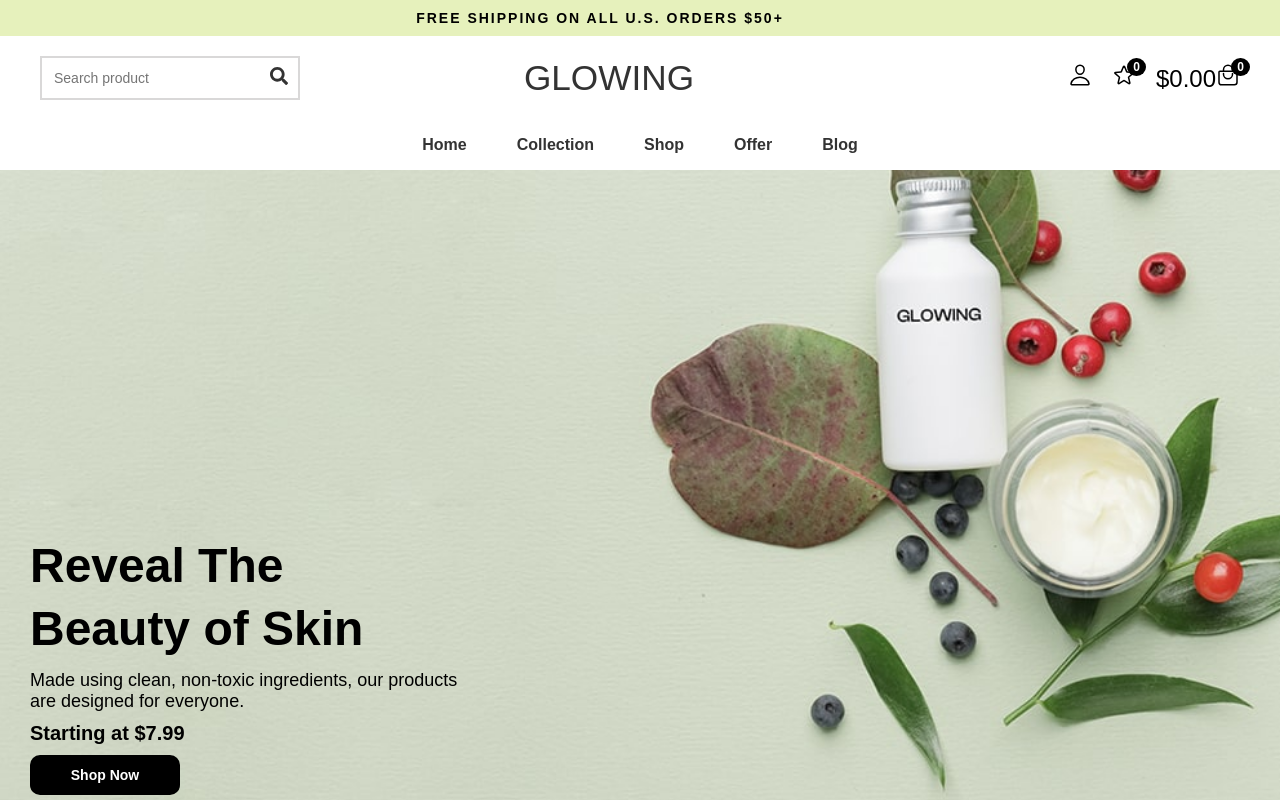
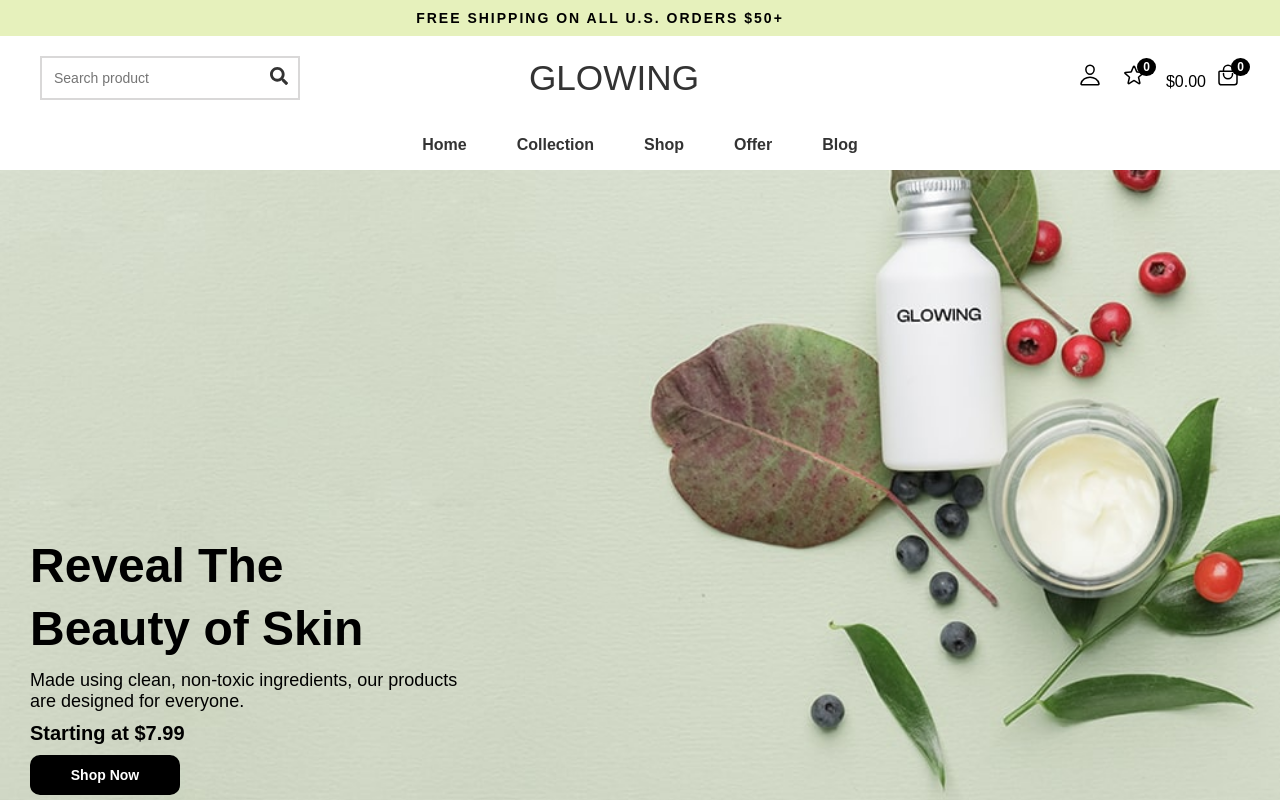
Before and after one commit to Vrushali053/Glowing-web, a React (Vite) app: page /Homepage in a window 1280 px wide. Shown: the top 800 px of the page. Built offline with nearby package versions, Linux system fonts and the light colour scheme.

Commit message:
some changes

```diff
--- a/src/Components/Hompages/Scrollbar.css
+++ b/src/Components/Hompages/Scrollbar.css
@@ -4,9 +4,10 @@
     right: 20px;
     background-color: white;
     color: rgb(48, 111, 79);
+    font-weight: bold;
     border: none;
     padding: 10px 15px;
-    font-size: 1.5rem;
+    font-size: 2rem;
     border-radius: 50%;
     cursor: pointer;
     display: none; /* Initially hidden */
--- a/src/Components/Navbar/Navbar.css
+++ b/src/Components/Navbar/Navbar.css
@@ -49,7 +49,10 @@ body {
   width: 100%;
   text-align: center;
 }
-
+.btn-text{
+  font-size: 1rem;
+  margin-right: 10px;
+}
 /* Header Top */
 .header-top {
   display: flex;
```
